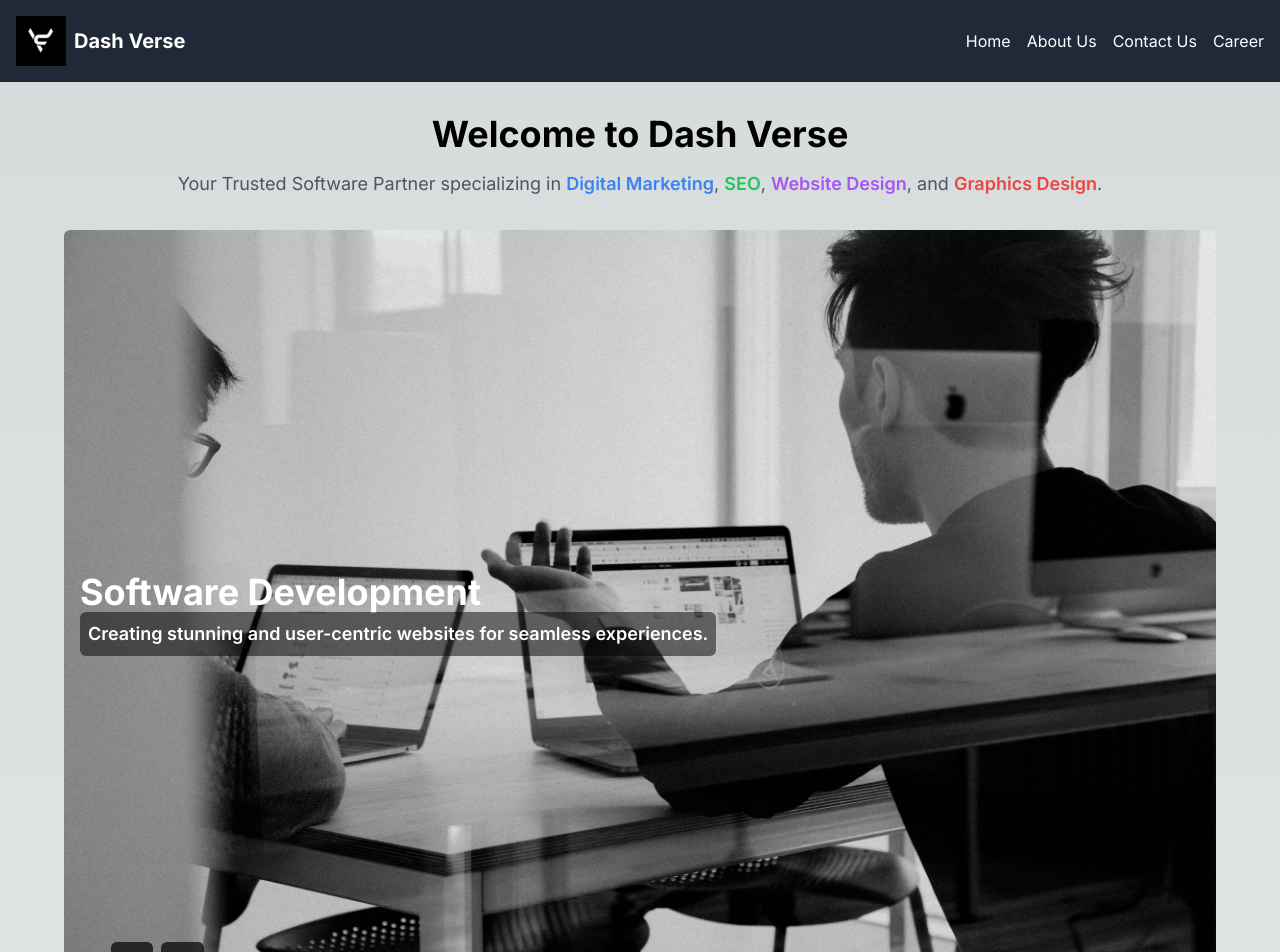
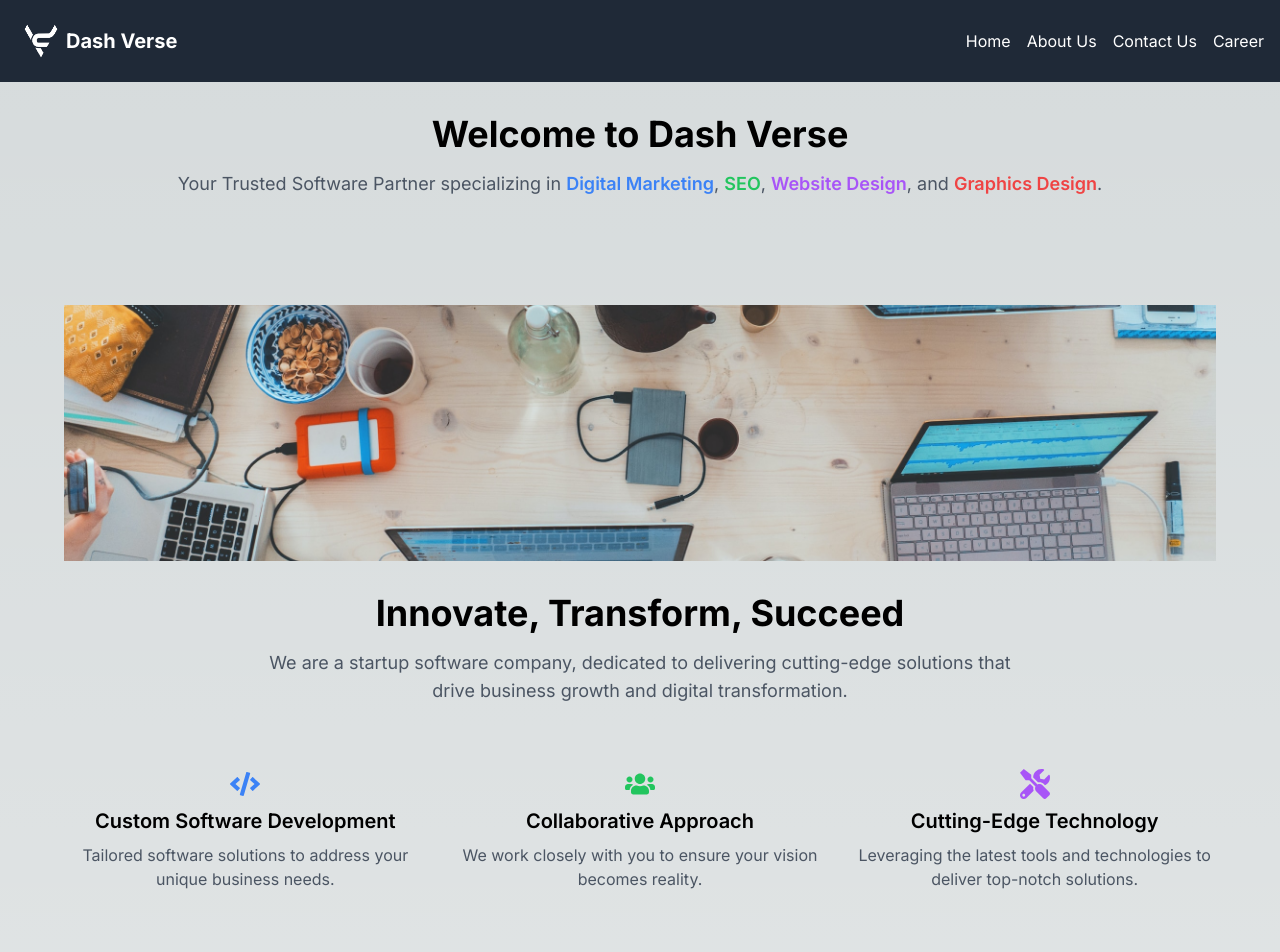
Before and after one commit to Sabn007/dash-verse-website, a Next.js app: page / in a window 1280 px wide. Shown: the top 952 px of the page. Built offline with nearby package versions, Linux system fonts and the light colour scheme.

Commit message:
home page refactor

```diff
--- a/components/header.tsx
+++ b/components/header.tsx
@@ -9,13 +9,13 @@ const Header: React.FC = () => {
         <Link href="/">
           <div className="flex items-center">
             <Image
-              src="/dashverse.jpg"
+              src="/dashverse.png"
               alt="Dash Verse Logo"
               width={50}
               height={50}
             />
 
-            <div className="ml-2 text-xl font-bold">Dash Verse</div>
+            <div className=" text-xl font-bold">Dash Verse</div>
           </div>
         </Link>
         <ul className="flex space-x-4">
--- a/home/index.tsx
+++ b/home/index.tsx
@@ -11,6 +11,7 @@ import BannerPage from "./banner";
 import OurTeam from "./ourTeam";
 import Testimonials from "./testimonials";
 import MessageCEO from "@/components/messageCEO";
+import LandingPage from "./landingPage";
 
 const HomePage: React.FC = () => {
   return (
@@ -26,7 +27,8 @@ const HomePage: React.FC = () => {
           and{" "}
           <span className="text-red-500 font-semibold">Graphics Design</span>.
         </p>
-        <BannerPage />
+        <LandingPage />
+        {/* <BannerPage /> */}
         <AboutPage />
         <MessageCEO />
         <OurTeam />
--- /dev/null
+++ b/home/landingPage/index.tsx
@@ -0,0 +1,53 @@
+import Image from "next/image";
+import { FaCode, FaUsers, FaTools } from "react-icons/fa";
+
+const LandingPage: React.FC = () => {
+  return (
+    <div className="flex flex-col justify-center items-center min-h-screen">
+      <div className="w-full h-64 relative">
+        <Image
+          src="/digital.jpg" // Replace with your image URL
+          alt="Software Company Image"
+          layout="fill"
+          objectFit="cover"
+        />
+      </div>
+      <div className="max-w-3xl text-center mt-8">
+        <h1 className="text-4xl font-bold mb-4">
+          Innovate, Transform, Succeed
+        </h1>
+        <p className="text-lg text-gray-600">
+          We are a startup software company, dedicated to delivering
+          cutting-edge solutions that drive business growth and digital
+          transformation.
+        </p>
+      </div>
+      <div className="grid grid-cols-1 md:grid-cols-3 gap-8 max-w-6xl mt-16">
+        <div className="flex flex-col items-center space-y-2">
+          <FaCode className="text-3xl text-blue-500" />
+          <h2 className="text-xl font-semibold">Custom Software Development</h2>
+          <p className="text-gray-600 text-center">
+            Tailored software solutions to address your unique business needs.
+          </p>
+        </div>
+        <div className="flex flex-col items-center space-y-2">
+          <FaUsers className="text-3xl text-green-500" />
+          <h2 className="text-xl font-semibold">Collaborative Approach</h2>
+          <p className="text-gray-600 text-center">
+            We work closely with you to ensure your vision becomes reality.
+          </p>
+        </div>
+        <div className="flex flex-col items-center space-y-2">
+          <FaTools className="text-3xl text-purple-500" />
+          <h2 className="text-xl font-semibold">Cutting-Edge Technology</h2>
+          <p className="text-gray-600 text-center">
+            Leveraging the latest tools and technologies to deliver top-notch
+            solutions.
+          </p>
+        </div>
+      </div>
+    </div>
+  );
+};
+
+export default LandingPage;
--- a/home/ourTeam/index.tsx
+++ b/home/ourTeam/index.tsx
@@ -25,15 +25,16 @@ const TeamMember: FC<{
 const OurTeam: FC = () => {
   const teamMembers = [
     {
-      name: "RC Koirala",
-      role: "Head Director",
-      imageFileName: "rc.jpg",
-    },
-    {
       name: "Rajat Uprety",
       role: "Director",
       imageFileName: "rajat.jpg",
     },
+    {
+      name: "RC Koirala",
+      role: "Consultant/Legal Advisor ",
+      imageFileName: "rc.jpg",
+    },
+
     {
       name: "Sabin Maharjan",
       role: "Team/Technical Lead",
@@ -50,9 +51,9 @@ const OurTeam: FC = () => {
       imageFileName: "aakash.jpg",
     },
     {
-      name: "Aakash Koirala",
+      name: "Gautam Shah",
       role: "Mobile Developer",
-      imageFileName: "aakash.jpg",
+      imageFileName: "gautam.jpg",
     },
   ];
 
```
Also changed, not shown: public/dashverse.png (added), public/gautam.jpg (added).
